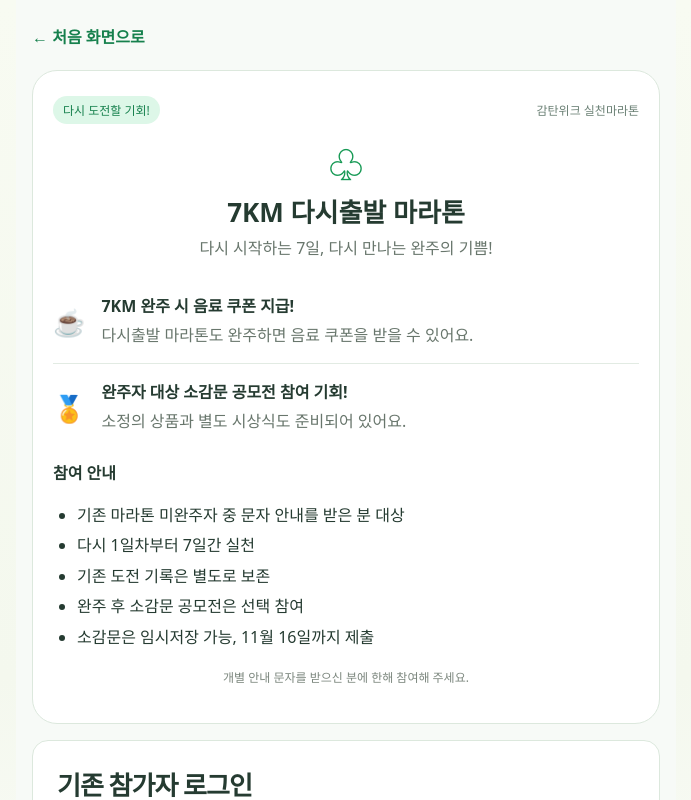
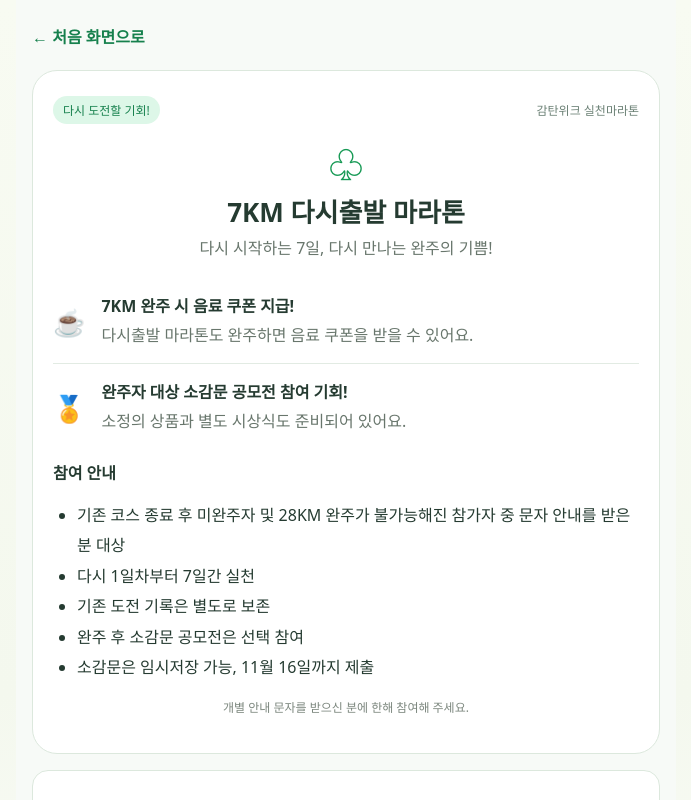
Before and after one commit to mozza1024-afk/gamthan-week, a Next.js app: page /restart in a window 1280 px wide. Shown: the top 800 px of the page, without its empty margins (294-985 px from the left). Built offline with nearby package versions, Linux system fonts and the light colour scheme.

Commit message:
Explain early 28KM restart eligibility and preserve the original course

```diff
--- a/app/restart/page.js
+++ b/app/restart/page.js
@@ -50,7 +50,7 @@ export default function Restart(){
  <p style={{color:'#68766c',margin:'0 0 22px'}}>다시 시작하는 7일, 다시 만나는 완주의 기쁨!</p>
  <div style={{textAlign:'left',padding:'12px 0',borderBottom:'1px solid #e2ebe3',display:'flex',gap:16,alignItems:'center'}}><span style={{fontSize:26}}>☕</span><div><strong>7KM 완주 시 음료 쿠폰 지급!</strong><p style={{color:'#68766c',margin:'5px 0'}}>다시출발 마라톤도 완주하면 음료 쿠폰을 받을 수 있어요.</p></div></div>
  <div style={{textAlign:'left',padding:'15px 0',display:'flex',gap:16,alignItems:'center'}}><span style={{fontSize:26}}>🏅</span><div><strong>완주자 대상 소감문 공모전 참여 기회!</strong><p style={{color:'#68766c',margin:'5px 0'}}>소정의 상품과 별도 시상식도 준비되어 있어요.</p></div></div>
- <div style={{textAlign:'left',paddingTop:8}}><strong>참여 안내</strong><ul style={{lineHeight:1.9,paddingLeft:24}}><li>기존 마라톤 미완주자 중 문자 안내를 받은 분 대상</li><li>다시 1일차부터 7일간 실천</li><li>기존 도전 기록은 별도로 보존</li><li>완주 후 소감문 공모전은 선택 참여</li><li>소감문은 임시저장 가능, 11월 16일까지 제출</li></ul></div>
+ <div style={{textAlign:'left',paddingTop:8}}><strong>참여 안내</strong><ul style={{lineHeight:1.9,paddingLeft:24}}><li>기존 코스 종료 후 미완주자 및 28KM 완주가 불가능해진 참가자 중 문자 안내를 받은 분 대상</li><li>다시 1일차부터 7일간 실천</li><li>기존 도전 기록은 별도로 보존</li><li>완주 후 소감문 공모전은 선택 참여</li><li>소감문은 임시저장 가능, 11월 16일까지 제출</li></ul></div>
  <p style={{fontSize:12,color:'#7b867d'}}>개별 안내 문자를 받으신 분에 한해 참여해 주세요.</p>
  </section>}
  {!token&&<section style={{...card,padding:24}}>
@@ -68,7 +68,7 @@ export default function Restart(){
  </section>}
  {err&&<div role="alert" style={{...card,color:'#b42424'}}>{err}</div>}
  {data&&<><div ref={diaryRef} style={{scrollMarginTop:20,...card}}><div style={{background:'#dff6e8',color:'#135c38',borderRadius:9,padding:'6px 10px',display:'inline-block',fontSize:13,fontWeight:800}}>🌱 현재 진행 중인 새 도전 · 7KM</div><h2 style={{margin:'12px 0 8px'}}>{data.p.display_name} 님의 7KM 다시출발</h2><p style={{fontSize:14,color:'#66756b'}}>이 화면은 기존 {data.p.course_days}KM와 별도로 저장되는 <b>새 7KM 도전</b>입니다.</p>
- {!attempt? <>{data.eligible?<><p>원하는 출발일을 선택해 주세요. 10월 31일까지 7일간 실천해야 해요.</p><label>출발일 <select value={start} onChange={e=>setStart(e.target.value)}><option value="">날짜 선택</option>{dates().map(d=><option key={d} value={d}>{d}</option>)}</select></label><p><button disabled={!start||busy} style={btn} onClick={()=>save({kind:'join',startDate:start})}>7KM 다시출발 신청</button></p></>:<p>기존 코스 종료 후 미완주가 확정된 분만 신청할 수 있어요. 현재 기존 코스는 그대로 이어가 주세요.</p>}</>:<><p><b>출발일:</b> {attempt.start_date} / <b>완주 예정:</b> {attempt.end_date}</p>{attempt.status==='active'&&diaries.length===0&&data.today<attempt.start_date&&data.today<='2026-10-25'&&(
+ {!attempt? <>{data.eligible?<><p>기존 실천 기록은 보존됩니다. 원하는 출발일을 선택해 10월 31일까지 새롭게 7일을 실천해 주세요.</p>{data.eligibility?.reason==='28km_unreachable'&&<p style={{background:'#eaf6ed',borderRadius:10,padding:12,color:'#225b39'}}>기존 28KM 코스는 아직 진행 중이지만, 남은 날 모두 작성해도 28KM 완주가 어려워 재도전 자격이 부여됐습니다. 기존 기록은 그대로 남습니다.</p>}<label>출발일 <select value={start} onChange={e=>setStart(e.target.value)}><option value="">날짜 선택</option>{dates().map(d=><option key={d} value={d}>{d}</option>)}</select></label><p><button disabled={!start||busy} style={btn} onClick={()=>save({kind:'join',startDate:start})}>7KM 다시출발 신청</button></p></>:<p>기존 코스 완주 가능성이 남아 있는 동안에는 기존 도전을 계속해 주세요. 종료 후 미완주가 확정되거나 28KM 완주가 불가능해지면 신청할 수 있습니다.</p>}</>:<><p><b>출발일:</b> {attempt.start_date} / <b>완주 예정:</b> {attempt.end_date}</p>{attempt.status==='active'&&diaries.length===0&&data.today<attempt.start_date&&data.today<='2026-10-25'&&(
    <div style={{background:'#eaf8ee',border:'1px solid #b9dfc2',borderRadius:12,padding:14,margin:'14px 0'}}>
     <strong>출발일을 잘못 선택하셨나요?</strong>
     <p style={{margin:'8px 0 12px'}}>아직 일기를 작성하지 않았다면 기존 신청을 취소하지 않고 오늘({data.today})부터 시작하도록 변경할 수 있어요.</p>
```
